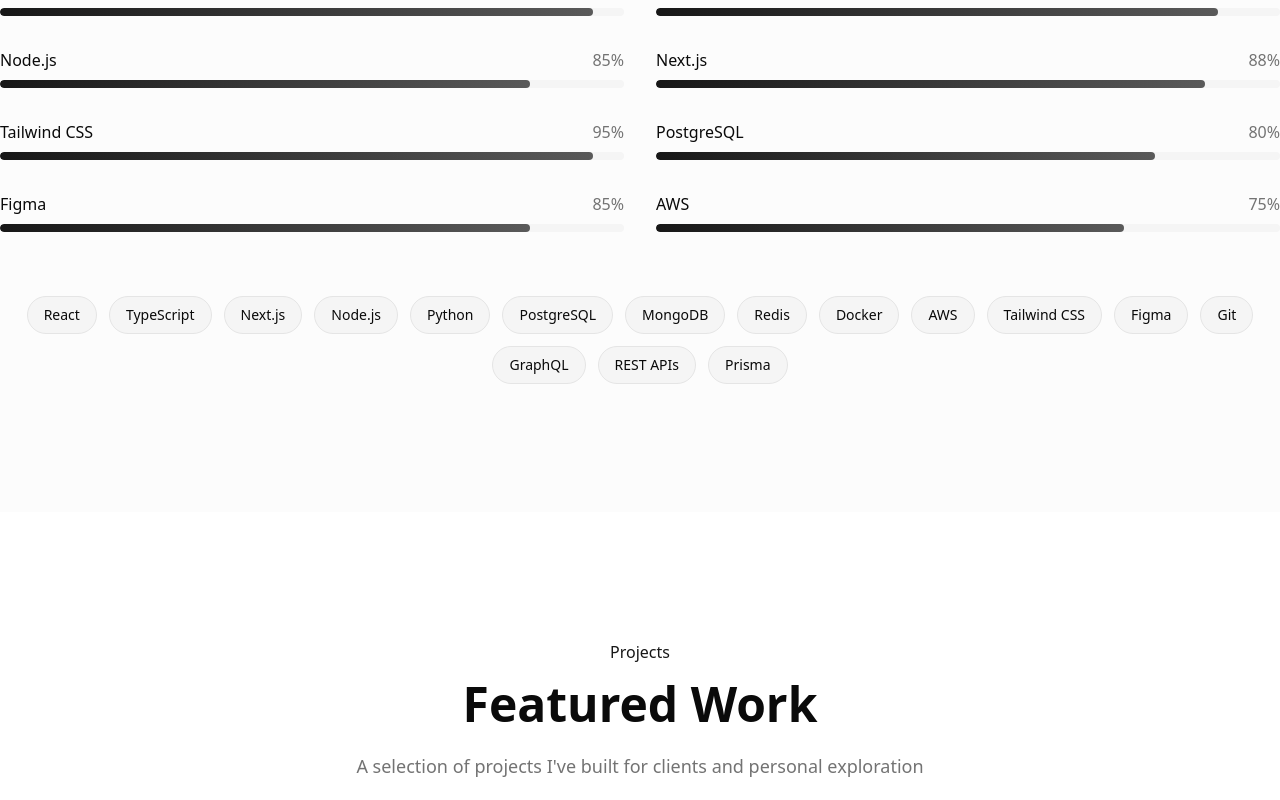
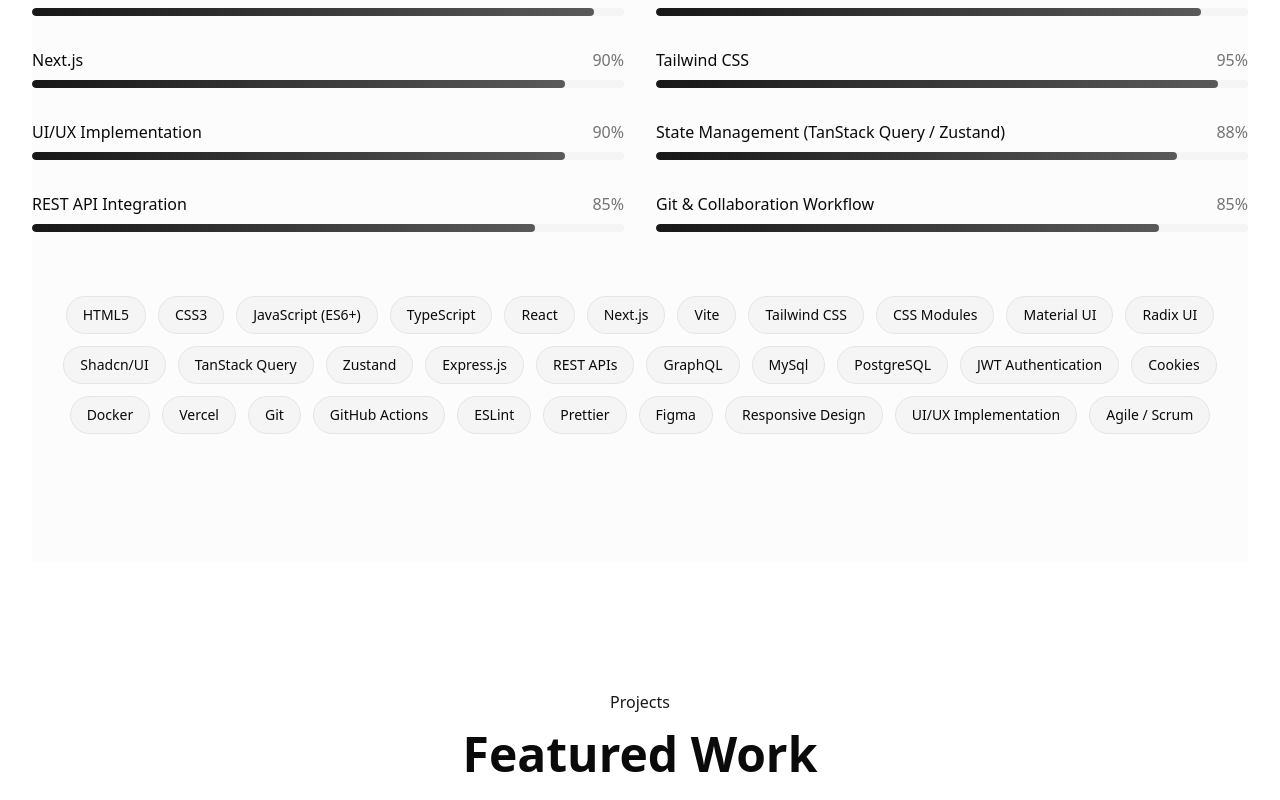
Before and after one commit to TanIvanAgustian/my-portofolio, a Next.js app: page / in a window 1280 px wide. Shown: the part 1900-2700 px from the top of the page. Built offline with nearby package versions, Linux system fonts and the light colour scheme.

Commit message:
fix: skill list

```diff
--- a/src/app/page.tsx
+++ b/src/app/page.tsx
@@ -10,11 +10,13 @@
   return (
     <div className="min-h-screen bg-background">
       <Navbar />
-      <HeroSection />
-      <AboutSection />
-      <SkillsSection />
-      <ProjectsSection />
-      <AchievementsSection />
+      <div className="px-8">
+        <HeroSection />
+        <AboutSection />
+        <SkillsSection />
+        <ProjectsSection />
+        <AchievementsSection />
+      </div>
       <Footer />
     </div>
   );
--- a/src/components/SkillsSection.tsx
+++ b/src/components/SkillsSection.tsx
@@ -6,32 +6,66 @@
 
 const skills = [
   { name: "React", level: 95 },
-  { name: "TypeScript", level: 90 },
-  { name: "Node.js", level: 85 },
-  { name: "Next.js", level: 88 },
+  { name: "TypeScript", level: 92 },
+  { name: "Next.js", level: 90 },
   { name: "Tailwind CSS", level: 95 },
-  { name: "PostgreSQL", level: 80 },
-  { name: "Figma", level: 85 },
-  { name: "AWS", level: 75 },
+  { name: "UI/UX Implementation", level: 90 },
+  { name: "State Management (TanStack Query / Zustand)", level: 88 },
+  { name: "REST API Integration", level: 85 },
+  { name: "Git & Collaboration Workflow", level: 85 },
 ];
 
 const technologies = [
+  // Frontend Core
+  "HTML5",
+  "CSS3",
+  "JavaScript (ES6+)",
+  "TypeScript",
   "React",
-  "TypeScript",
   "Next.js",
-  "Node.js",
-  "Python",
+  "Vite",
+
+  // Styling & UI
+  "Tailwind CSS",
+  "CSS Modules",
+  "Material UI",
+  "Radix UI",
+  "Shadcn/UI",
+
+  // State & Data
+  "TanStack Query",
+  "Zustand",
+
+  // Backend & API
+  "Express.js",
+  "REST APIs",
+  "GraphQL",
+
+  // Database & ORM
+  "MySql",
   "PostgreSQL",
-  "MongoDB",
-  "Redis",
+
+  // Auth & Security
+  "JWT Authentication",
+  "Cookies",
+
+  // DevOps & Tools
   "Docker",
-  "AWS",
-  "Tailwind CSS",
+  "Vercel",
+  "Git",
+  "GitHub Actions",
+
+  // Testing & Quality
+  "ESLint",
+  "Prettier",
+
+  // Design & Collaboration
   "Figma",
-  "Git",
-  "GraphQL",
-  "REST APIs",
-  "Prisma",
+  "Responsive Design",
+  "UI/UX Implementation",
+
+  // Others
+  "Agile / Scrum",
 ];
 
 const SkillsSection = () => {
```
